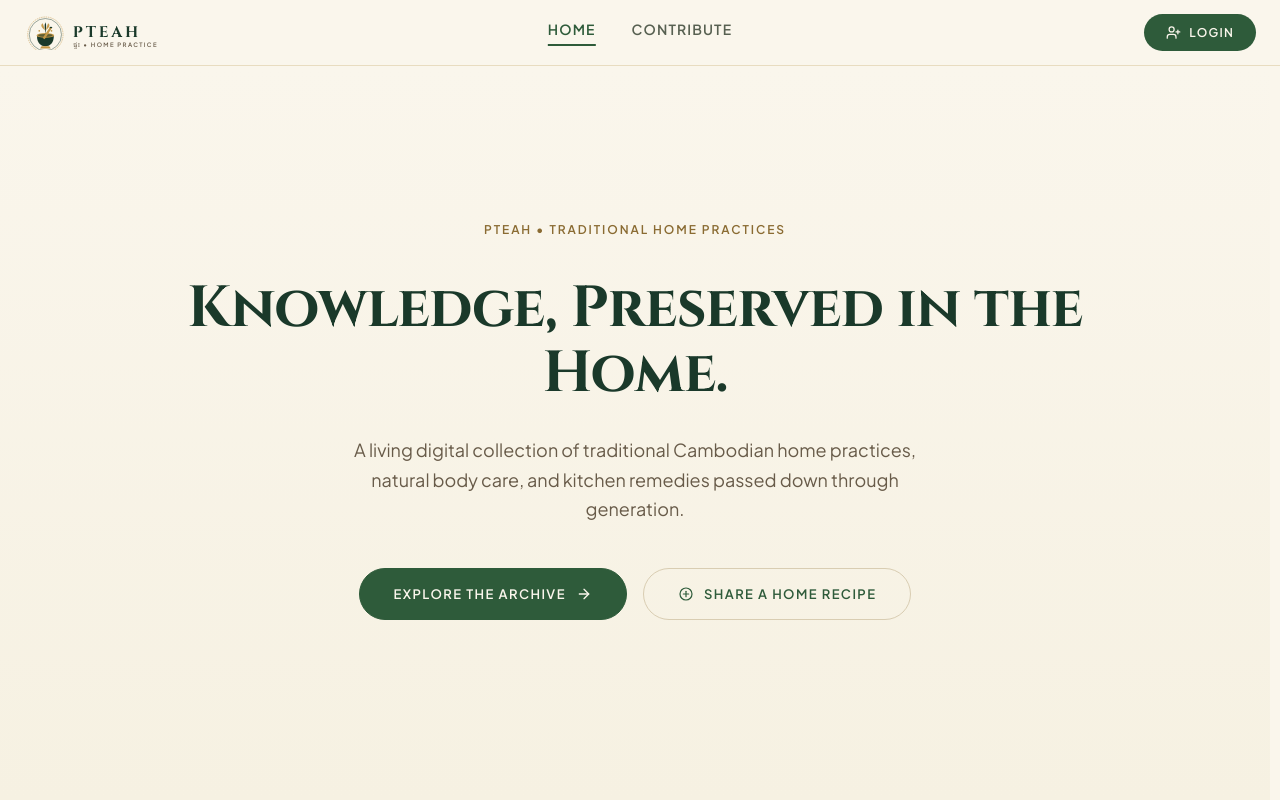
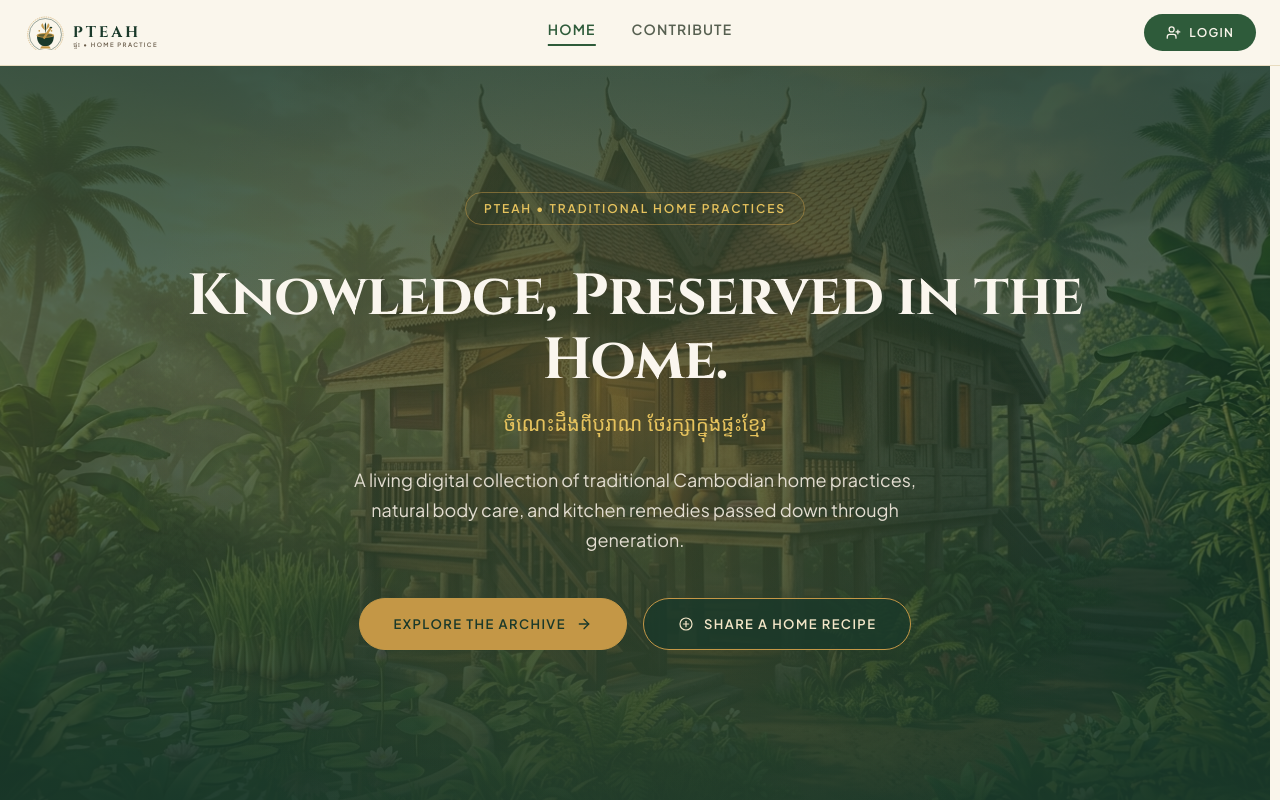
Before and after one commit to Chanmonineath/ict340-archive-starter, a Next.js app: page / in a window 1280 px wide. Shown: the top 800 px of the page. Built offline with nearby package versions, Linux system fonts and the light colour scheme; no server answers; the database is empty.

Commit message:
sprint 3: hero photo background with dark overlay (AI-assisted)
Swap the flat gradient hero for a full-bleed background photo with a
dark green scrim and gold glow, plus a Khmer subtitle line, keeping
the existing color palette.

```diff
--- a/app/globals.css
+++ b/app/globals.css
@@ -480,6 +480,7 @@ body {
 }
 
 .hero-wrap {
+  position: relative;
   display: flex;
   flex-direction: column;
   align-items: center;
@@ -487,37 +488,86 @@ body {
   text-align: center;
   min-height: calc(100svh - var(--nav-height, 71px));
   padding: 72px 24px 96px;
-  background: linear-gradient(180deg, #FAF6EC 0%, #F6F1E2 100%);
+  background-color: #1A392A;
   box-sizing: border-box;
+  overflow: hidden;
+}
+
+.hero-bg-photo {
+  position: absolute;
+  inset: 0;
+  width: 100%;
+  height: 100%;
+  object-fit: cover;
+  transform: scale(1.05);
+  z-index: 0;
+}
+
+.hero-bg-scrim {
+  position: absolute;
+  inset: 0;
+  z-index: 1;
+  background: linear-gradient(
+    180deg,
+    rgba(26, 57, 42, 0.85) 0%,
+    rgba(26, 57, 42, 0.7) 45%,
+    rgba(26, 57, 42, 0.95) 100%
+  );
+}
+
+.hero-bg-glow {
+  position: absolute;
+  inset: 0;
+  z-index: 2;
+  background: radial-gradient(circle at center, rgba(196, 151, 70, 0.18) 0%, transparent 70%);
+}
+
+.hero-content {
+  position: relative;
+  z-index: 3;
+  display: flex;
+  flex-direction: column;
+  align-items: center;
 }
 
 .hero-eyebrow {
   display: inline-flex;
   align-items: center;
   margin: 0 0 40px;
+  padding: 8px 18px;
+  border: 1px solid rgba(196, 151, 70, 0.5);
+  border-radius: 9999px;
   font-family: var(--font-body), sans-serif;
   font-size: 12px;
   font-weight: 600;
   text-transform: uppercase;
   letter-spacing: 0.16em;
-  color: #8A6B32;
+  color: #E5C25D;
 }
 
 .hero-title {
   font-family: var(--font-heading), Georgia, serif;
   font-size: 58px;
   font-weight: 700;
-  color: #1A392A;
+  color: #FAF6EE;
   letter-spacing: -0.015em;
   line-height: 1.12;
+  margin: 0 0 16px;
+  max-width: 900px;
+}
+
+.hero-title-khmer {
+  font-family: var(--font-khmer), var(--font-body), sans-serif;
+  font-size: 20px;
+  font-weight: 500;
+  color: #E5C25D;
   margin: 0 0 28px;
-  max-width: 900px;
 }
 
 .hero-support {
   font-family: var(--font-body), var(--font-khmer), sans-serif;
   font-size: 18px;
-  color: #685B49;
+  color: #E3DDD1;
   line-height: 1.65;
   margin: 0 0 44px;
   max-width: 620px;
@@ -547,25 +597,25 @@ body {
 }
 
 .hero-btn-primary {
-  color: #FAF6EC;
-  background-color: #2E5B3A;
-  border: 1px solid #2E5B3A;
+  color: #1A392A;
+  background-color: #C49746;
+  border: 1px solid #C49746;
 }
 
 .hero-btn-primary:hover {
-  background-color: #24492E;
-  border-color: #24492E;
+  background-color: #DDB24A;
+  border-color: #DDB24A;
 }
 
 .hero-btn-secondary {
-  color: #2E5B3A;
-  background-color: transparent;
-  border: 1px solid #D9CDB2;
+  color: #F3E6C8;
+  background-color: rgba(26, 57, 42, 0.8);
+  border: 1px solid #C49746;
 }
 
 .hero-btn-secondary:hover {
-  background-color: #EFE6D0;
-  border-color: #C49746;
+  background-color: rgba(26, 57, 42, 0.6);
+  border-color: #E5C25D;
 }
 
 @media (max-width: 1024px) {
--- a/app/page.js
+++ b/app/page.js
@@ -8,6 +8,7 @@ export default function Home() {
       <Hero
         eyebrow={`${collection.name} • ${collection.subtitle}`}
         statement="Knowledge, Preserved in the Home."
+        khmerStatement="ចំណេះដឹងពីបុរាណ ថែរក្សាក្នុងផ្ទះខ្មែរ"
         supportCopy={collection.description}
       />
       <ArchiveSection />
--- a/components/Hero.js
+++ b/components/Hero.js
@@ -1,11 +1,18 @@
 import Link from "next/link";
 
-export default function Hero({ eyebrow, statement, supportCopy }) {
+export default function Hero({ eyebrow, statement, khmerStatement, supportCopy }) {
   return (
     <section className="hero-wrap" role="region" aria-label="Introduction">
+      <img src="/assets/background.jpg" alt="" aria-hidden="true" className="hero-bg-photo" />
+      <div className="hero-bg-scrim" aria-hidden="true" />
+      <div className="hero-bg-glow" aria-hidden="true" />
+
+      <div className="hero-content">
         <p className="hero-eyebrow">{eyebrow}</p>
 
         <h1 className="hero-title">{statement}</h1>
+
+        {khmerStatement && <p className="hero-title-khmer">{khmerStatement}</p>}
 
         <p className="hero-support">{supportCopy}</p>
 
@@ -45,6 +52,7 @@ export default function Hero({ eyebrow, statement, supportCopy }) {
             Share a Home Recipe
           </Link>
         </div>
+      </div>
     </section>
   );
 }
```
Also changed, not shown: public/assets/background.jpg (added). Lines whose indentation alone changed are shown as unchanged.
